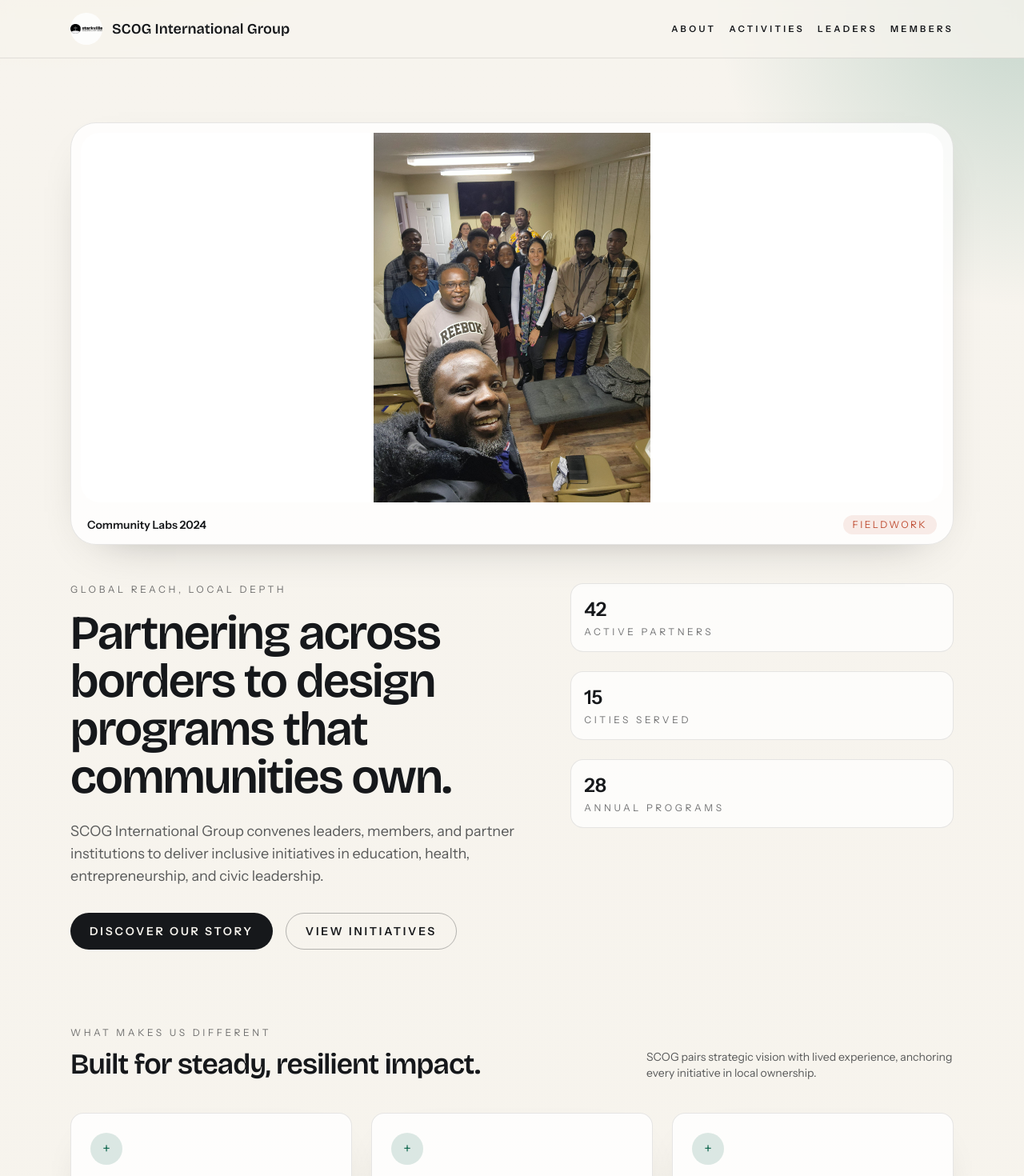
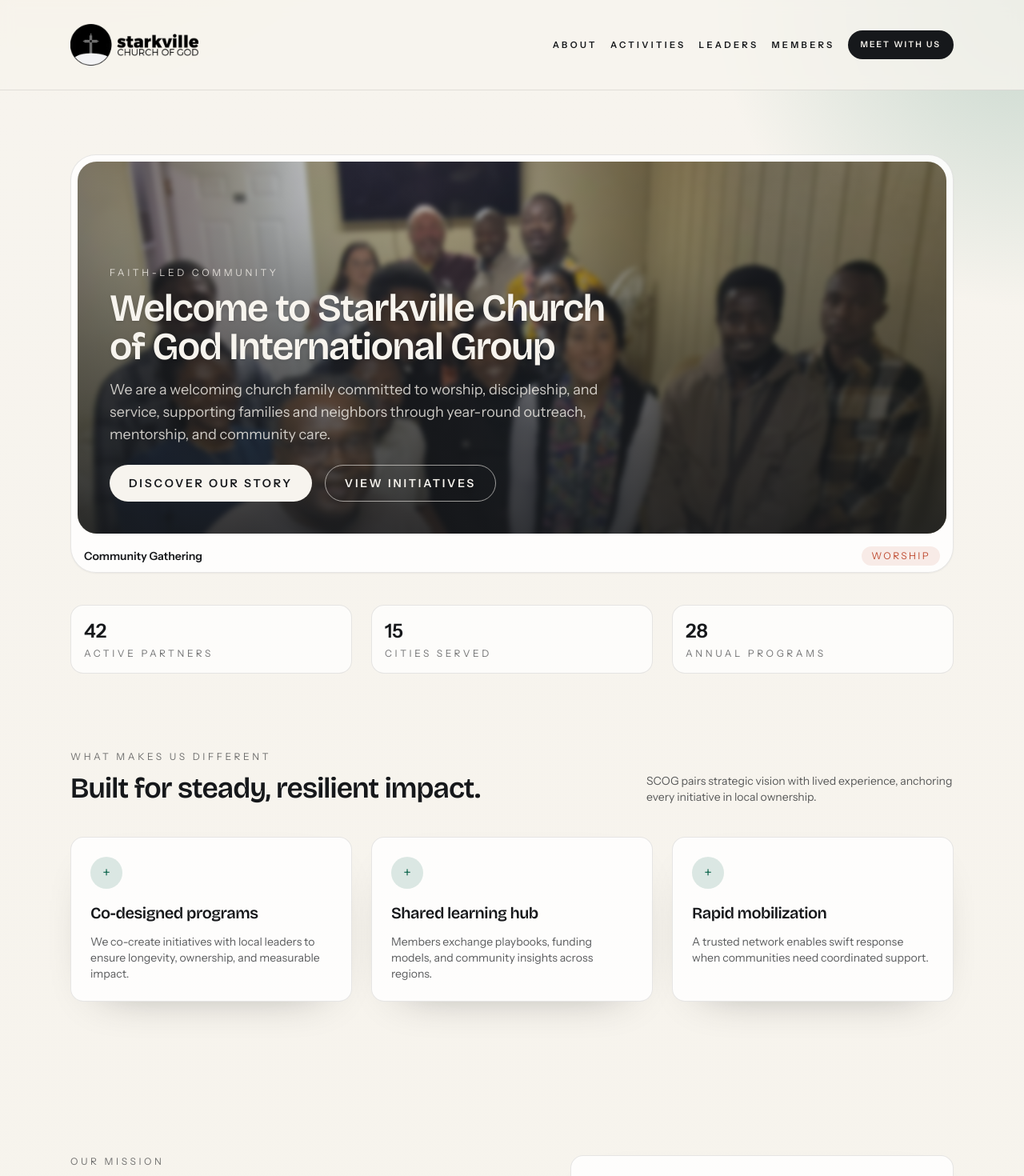
Before and after one commit to Evertte/ScogInternationalGroup, a Next.js app: page / in a window 1280 px wide. Shown: the top 1470 px of the page at 80% size. Built offline with nearby package versions, Linux system fonts and the light colour scheme.

Commit message:
refactor: enhance Navbar and Hero components with improved layout and accessibility

```diff
--- a/components/layout/Navbar.tsx
+++ b/components/layout/Navbar.tsx
@@ -11,18 +11,21 @@ export default function Navbar() {
   return (
     <header className="sticky top-0 z-50 border-b border-ink/10 bg-mist/80 backdrop-blur">
       <div className="section-shell flex flex-col gap-4 py-4 sm:flex-row sm:items-center sm:justify-between">
-        <a href="/" className="flex items-center gap-3 font-display text-lg font-semibold">
-          <span className="relative h-10 w-10 overflow-hidden rounded-full bg-white/80 shadow-soft">
+        <a
+          href="/"
+          className="flex flex-col items-center gap-2 text-center"
+          aria-label="Starkville Church of God International Group"
+        >
+          <span className="relative h-20 w-40">
             <Image
               src="/images/SCOG.avif"
               alt="SCOG logo"
               fill
-              sizes="40px"
+              sizes="160px"
               className="object-contain"
               priority
             />
           </span>
-          <span>SCOG International Group</span>
         </a>
         <nav className="flex flex-wrap items-center gap-4 text-[0.7rem] font-semibold uppercase tracking-[0.3em]">
           {navItems.map((item) => (
@@ -30,6 +33,12 @@ export default function Navbar() {
               {item.label}
             </a>
           ))}
+          <a
+            href="mailto:hello@scoginternational.org"
+            className="accent-button px-4 py-2 text-[0.65rem]"
+          >
+            Meet With Us
+          </a>
         </nav>
       </div>
     </header>
--- a/components/sections/Hero.tsx
+++ b/components/sections/Hero.tsx
@@ -10,46 +10,51 @@ export default function Hero() {
   return (
     <section className="section-shell pb-16 pt-12 sm:pb-24 sm:pt-20">
       <div className="relative">
-        <div className="overflow-hidden rounded-[32px] border border-ink/10 bg-white/80 p-3 shadow-soft">
-          <div className="relative aspect-[16/9] overflow-hidden rounded-[24px] bg-white sm:aspect-[21/9]">
+        <div className="overflow-hidden rounded-[32px] border border-ink/10 bg-white/80 p-2 shadow-sm sm:p-2">
+          <div className="relative aspect-[16/9] overflow-hidden rounded-[24px] bg-ink/5 sm:aspect-[21/9]">
             <Image
               src="/images/hero.jpeg"
               alt="Community collaboration meeting"
               fill
               sizes="100vw"
-              className="object-contain object-center"
+              className="object-cover object-[50%_25%] scale-[1.04] blur-[3px]"
               priority
             />
+            <div className="absolute inset-0 bg-gradient-to-t from-ink/85 via-ink/55 to-ink/20" />
+            <div className="absolute inset-0 flex items-end">
+              <div className="w-full px-6 pb-8 sm:px-10 sm:pb-10">
+                <p className="eyebrow text-mist/80">Faith-led community</p>
+                <h1 className="mt-3 max-w-4xl text-balance text-3xl font-semibold text-mist drop-shadow sm:text-4xl lg:text-5xl">
+                  Welcome to Starkville Church of God International Group
+                </h1>
+                <p className="mt-4 max-w-2xl text-base text-mist/80 sm:text-lg">
+                  We are a welcoming church family committed to worship, discipleship, and service,
+                  supporting families and neighbors through year-round outreach, mentorship, and
+                  community care.
+                </p>
+                <div className="mt-6 flex flex-wrap gap-4">
+                  <a href="#about" className="accent-button bg-mist text-ink hover:bg-mist/90">
+                    Discover our story
+                  </a>
+                  <a
+                    href="#activities"
+                    className="ghost-button border-mist/60 text-mist hover:border-mist"
+                  >
+                    View initiatives
+                  </a>
+                </div>
+              </div>
+            </div>
           </div>
           <div className="mt-4 flex items-center justify-between px-2">
-            <p className="text-sm font-semibold">Community Labs 2024</p>
+            <p className="text-sm font-semibold">Community Gathering</p>
             <span className="rounded-full bg-clay/10 px-3 py-1 text-xs uppercase tracking-[0.2em] text-clay">
-              Fieldwork
+              Worship
             </span>
           </div>
         </div>
       </div>
-      <div className="mt-12 grid items-start gap-10 lg:grid-cols-[1.1fr_0.9fr]">
-        <div>
-          <p className="eyebrow">Global reach, local depth</p>
-          <h1 className="mt-4 text-4xl font-semibold sm:text-5xl lg:text-6xl">
-            Partnering across borders to design programs that communities own.
-          </h1>
-          <p className="mt-6 max-w-xl text-lg text-ink/70">
-            SCOG International Group convenes leaders, members, and partner
-            institutions to deliver inclusive initiatives in education, health,
-            entrepreneurship, and civic leadership.
-          </p>
-          <div className="mt-8 flex flex-wrap gap-4">
-            <a href="#about" className="accent-button">
-              Discover our story
-            </a>
-            <a href="#activities" className="ghost-button">
-              View initiatives
-            </a>
-          </div>
-        </div>
-        <div className="grid gap-6 sm:grid-cols-3 lg:grid-cols-1">
+      <div className="mt-10 grid gap-6 sm:grid-cols-3">
         {stats.map((stat) => (
           <div key={stat.label} className="rounded-2xl border border-ink/10 bg-white/70 p-4">
             <p className="text-2xl font-semibold">{stat.value}</p>
@@ -59,7 +64,6 @@ export default function Hero() {
           </div>
         ))}
       </div>
-      </div>
     </section>
   );
 }
```
Lines whose indentation alone changed are shown as unchanged.
